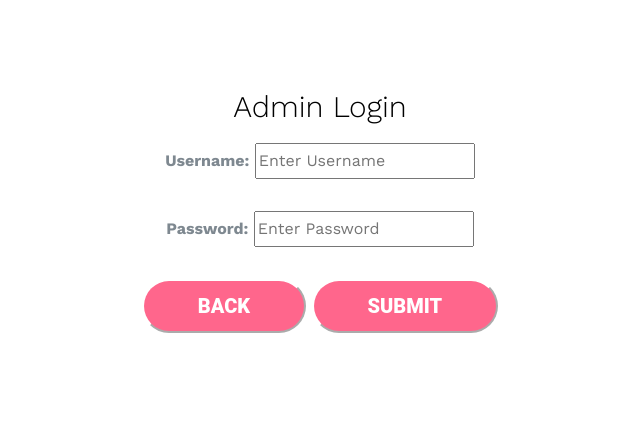
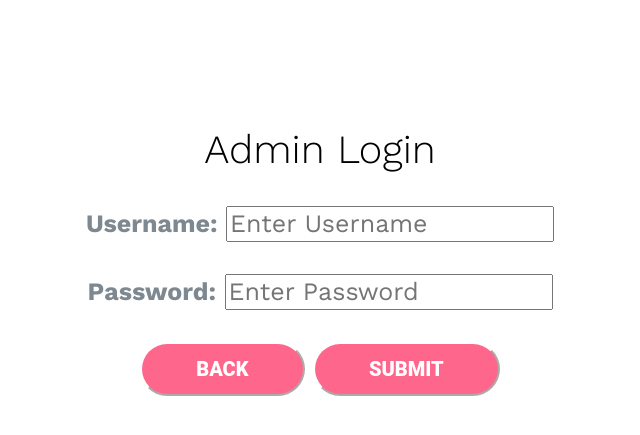
Before and after one commit to REUL-Lab/iconographic, a Flask app: page /login in a window 1280 px wide. Shown: the top 435 px of the page, without its empty margins (320-960 px from the left). Run offline with Flask 2, Linux system fonts and the light colour scheme; some libraries are stand-ins or nearby versions.

Commit message:
css style changes for login page:

```diff
--- a/templates/login.html
+++ b/templates/login.html
@@ -46,8 +46,9 @@
 	</head>
 
     <body>
-        <h1 class="title">Admin Login</h1>
-            <div id="inputs" class="centered">
+        <h1 class="title" style="margin-top: 10vw;font-size: 40px">Admin Login</h1>
+        <p></p>
+            <div id="inputs" class="centered" style="font-size: 25px">
 				<form action="login" method="POST">
 					<label><b>Username:</b></label>
 					<input type="email" placeholder="Enter Username" name="username">
@@ -60,7 +61,7 @@
 					<button type="submit" value = "Submit">
 						Submit
 					</button>
-									</form>
+				</form>
 				{% if error %}
 				<p><strong>Error:</strong> {{ error }}
 				{% endif %}
```
